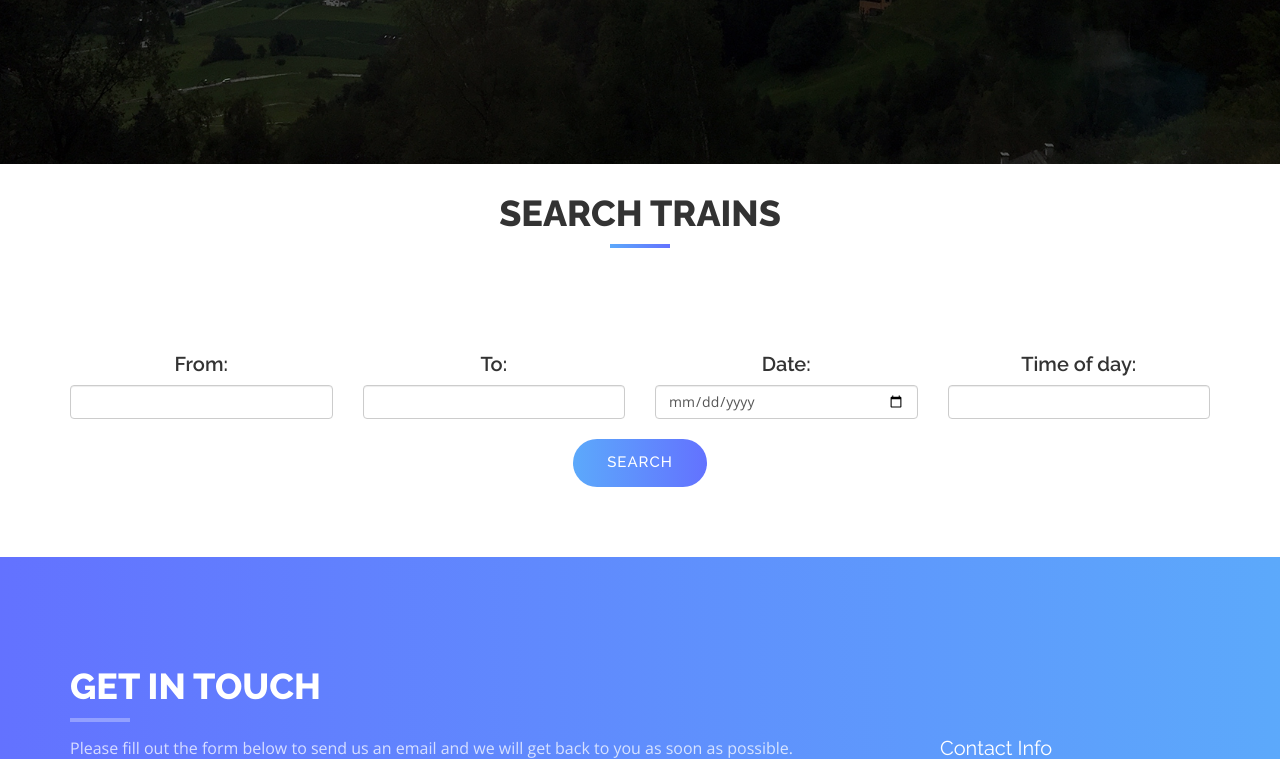
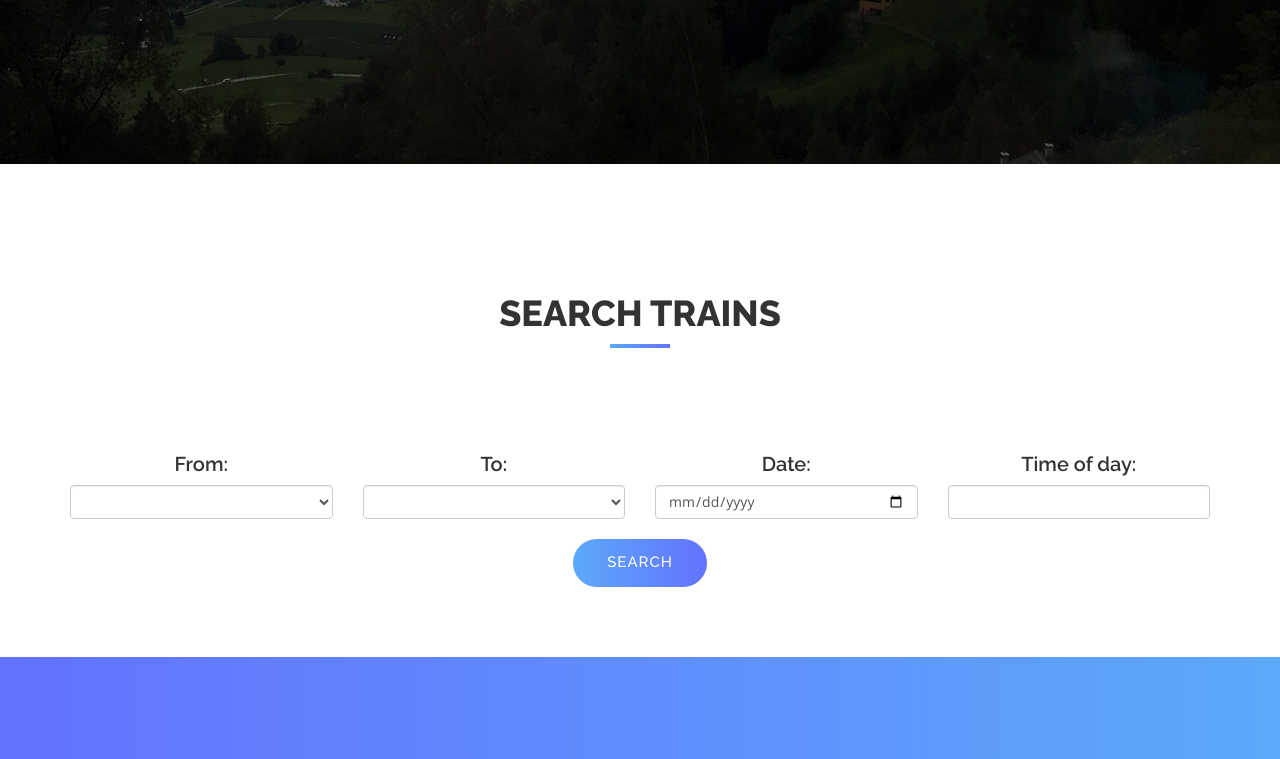
Before and after one commit to notmike/railroad, a Django app: template templates/main/index.html in a window 1280 px wide. Shown: the part 805-1564 px from the top of the page. Run offline with Django 3.2, Linux system fonts and the light colour scheme; the template is opened without the code that fills it, so the values that code supplies are empty; some libraries are stand-ins or nearby versions.

Commit message:
edit elements in index.html

```diff
--- a/templates/main/index.html
+++ b/templates/main/index.html
@@ -22,23 +22,29 @@
        <br>
 
   </form>
-
+<style>
+  #search_title {
+    margin-top: 110px;
+  }
+</style>
 <!-- Features Section -->
 <div id="searchTrains" class="text-center">
   <div class="container">
     <div class="col-md-10 col-md-offset-1 section-title">
-      <h2>Search Trains</h2>
+      <h2 id="search_title">Search Trains</h2>
     </div>
     <form role="form" method="POST" action= ""> {% csrf_token %}
 
     <div class="row">
         <div class="col-xs-6 col-md-3">
           <h3>From: </h3>
-          <input id = "station-from" name = "station-from" class="form-control form-control-lg" type="text">
+          <select name="station-from" id="station-from" class="form-control form-control-lg"></select>
+          <!-- <input id = "station-from" name = "station-from" class="form-control form-control-lg" type="text"> -->
         </div>
         <div class="col-xs-6 col-md-3">
           <h3>To: </h3>
-          <input id = "station-to" name = "station-to" class="form-control form-control-lg" type="text">
+          <select name="station-to" id="station-to" class="form-control form-control-lg"></select>
+          <!-- <input id = "station-to" name = "station-to" class="form-control form-control-lg" type="text"> -->
         </div>
         <div class="col-xs-6 col-md-3">
           <h3>Date: </h3>
```
